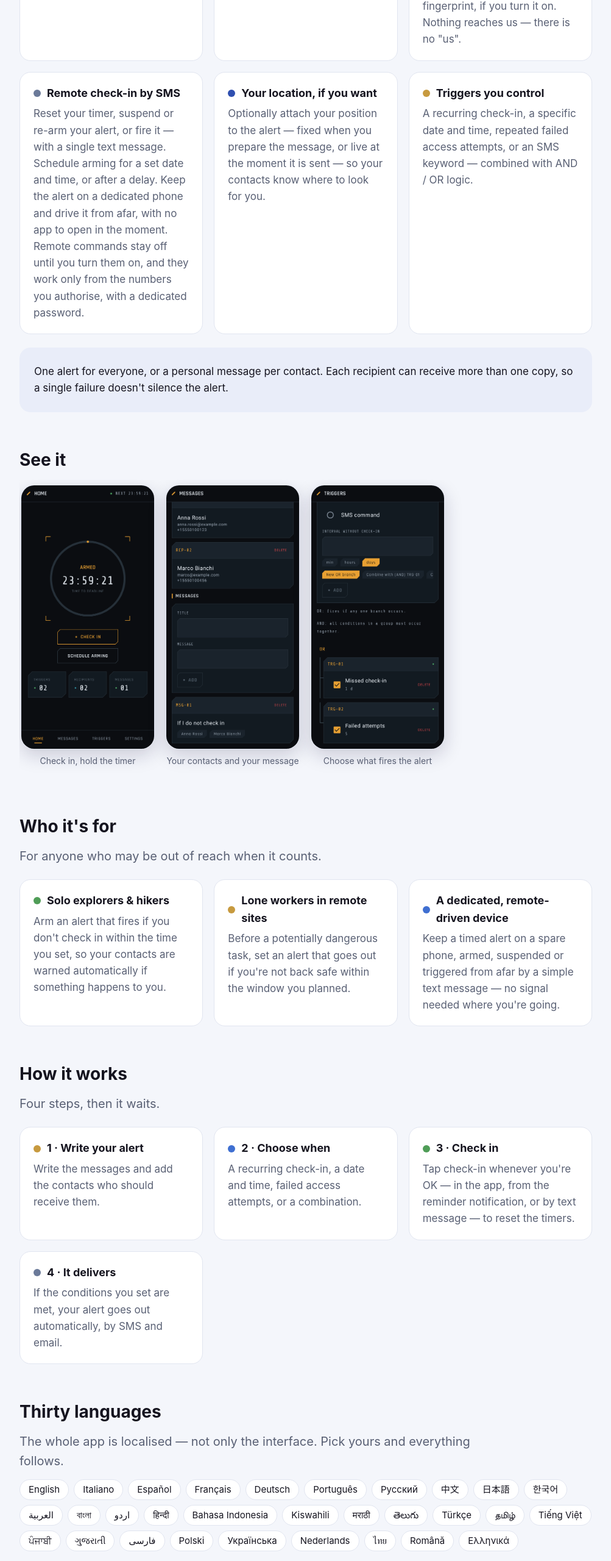
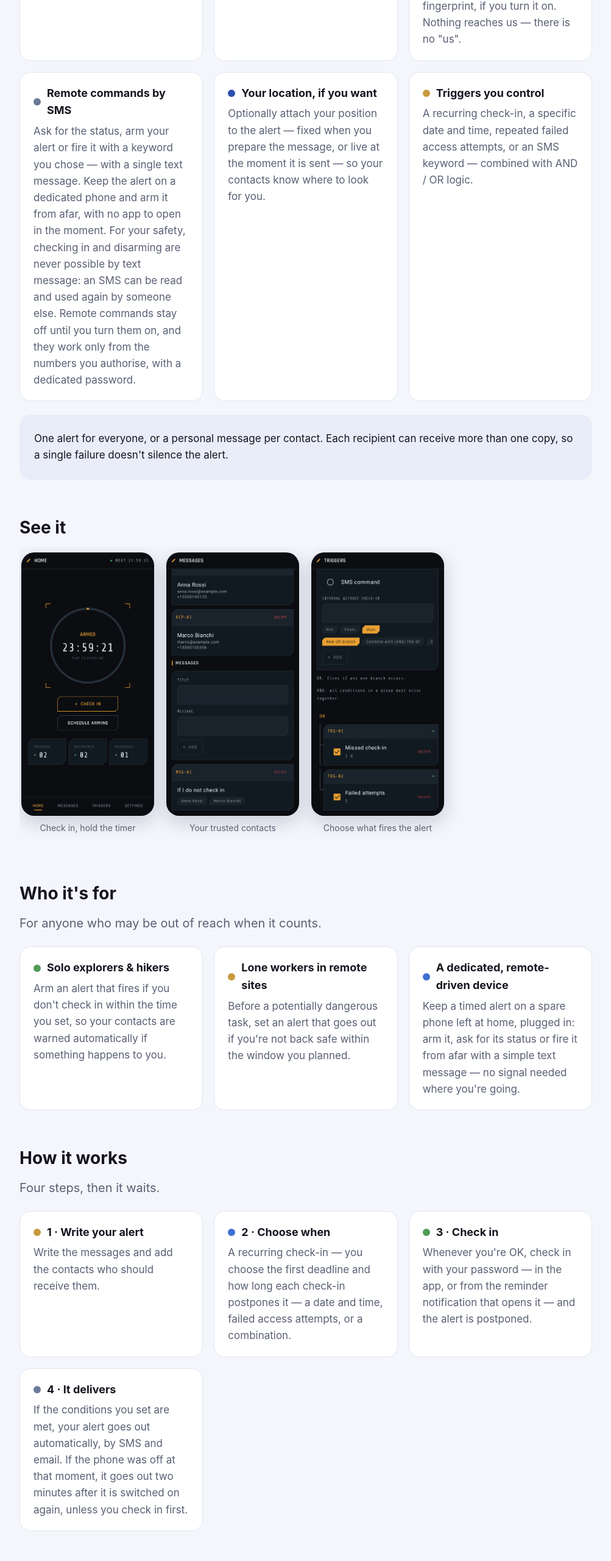
Before and after one commit to ethicalheritage/ethic4, a plain HTML site: page apps/legatum/index.html in a window 1280 px wide. Shown: the part 820-3380 px from the top of the page at 61% size, without its empty margins (138-1141 px from the left). Drawn offline with Linux system fonts and the light colour scheme.

Commit message:
Add files via upload

```diff
--- a/apps/legatum/index.html
+++ b/apps/legatum/index.html
@@ -153,8 +153,8 @@
         <p>Messages and contacts are encrypted on the device (AES-256-GCM, keys derived with Argon2id) and unlocked with your password — plus your fingerprint, if you turn it on. Nothing reaches us — there is no "us".</p>
       </div>
       <div class="card">
-        <h3><i style="background:var(--slate)"></i>Remote check-in by SMS</h3>
-        <p>Reset your timer, suspend or re-arm your alert, or fire it — with a single text message. Schedule arming for a set date and time, or after a delay. Keep the alert on a dedicated phone and drive it from afar, with no app to open in the moment. Remote commands stay off until you turn them on, and they work only from the numbers you authorise, with a dedicated password.</p>
+        <h3><i style="background:var(--slate)"></i>Remote commands by SMS</h3>
+        <p>Ask for the status, arm your alert or fire it with a keyword you chose — with a single text message. Keep the alert on a dedicated phone and arm it from afar, with no app to open in the moment. For your safety, checking in and disarming are never possible by text message: an SMS can be read and used again by someone else. Remote commands stay off until you turn them on, and they work only from the numbers you authorise, with a dedicated password.</p>
       </div>
       <div class="card">
         <h3><i style="background:var(--accent)"></i>Your location, if you want</h3>
@@ -173,8 +173,8 @@
   <section>
     <h2>See it</h2>
     <div class="shots">
-      <figure><img src="assets/screenshots/01-dashboard.png" alt="Dashboard with check-in countdown" loading="lazy"><figcaption>Check in, hold the timer</figcaption></figure>
-      <figure><img src="assets/screenshots/02-recipients.png" alt="Recipients and messages" loading="lazy"><figcaption>Your contacts and your message</figcaption></figure>
+      <figure><img src="assets/screenshots/01-dashboard.png" alt="Armed screen with the countdown, Check in and Disarm" loading="lazy"><figcaption>Check in, hold the timer</figcaption></figure>
+      <figure><img src="assets/screenshots/02-recipients.png" alt="Recipients with email and phone number" loading="lazy"><figcaption>Your trusted contacts</figcaption></figure>
       <figure><img src="assets/screenshots/03-triggers.png" alt="Triggers combined with OR and AND" loading="lazy"><figcaption>Choose what fires the alert</figcaption></figure>
     </div>
   </section>
@@ -193,7 +193,7 @@
       </div>
       <div class="card">
         <h3><i style="background:var(--blue)"></i>A dedicated, remote-driven device</h3>
-        <p>Keep a timed alert on a spare phone, armed, suspended or triggered from afar by a simple text message — no signal needed where you're going.</p>
+        <p>Keep a timed alert on a spare phone left at home, plugged in: arm it, ask for its status or fire it from afar with a simple text message — no signal needed where you're going.</p>
       </div>
     </div>
   </section>
@@ -208,15 +208,15 @@
       </div>
       <div class="card">
         <h3><i style="background:var(--blue)"></i>2 · Choose when</h3>
-        <p>A recurring check-in, a date and time, failed access attempts, or a combination.</p>
+        <p>A recurring check-in — you choose the first deadline and how long each check-in postpones it — a date and time, failed access attempts, or a combination.</p>
       </div>
       <div class="card">
         <h3><i style="background:var(--green)"></i>3 · Check in</h3>
-        <p>Tap check-in whenever you're OK — in the app, from the reminder notification, or by text message — to reset the timers.</p>
+        <p>Whenever you're OK, check in with your password — in the app, or from the reminder notification that opens it — and the alert is postponed.</p>
       </div>
       <div class="card">
         <h3><i style="background:var(--slate)"></i>4 · It delivers</h3>
-        <p>If the conditions you set are met, your alert goes out automatically, by SMS and email.</p>
+        <p>If the conditions you set are met, your alert goes out automatically, by SMS and email. If the phone was off at that moment, it goes out two minutes after it is switched on again, unless you check in first.</p>
       </div>
     </div>
   </section>
@@ -235,7 +235,7 @@
     <div class="grid">
       <div class="card">
         <h3><i style="background:var(--blue)"></i>Sending email through your account</h3>
-        <p>The app asks Google for one permission only — "send email on your behalf" — and uses it solely to send the messages you configured. It never reads, imports or stores your other mail, and the access token stays encrypted on your device.</p>
+        <p>The app asks Google for one permission only — "send email on your behalf" — and uses it solely to send the messages you configured. It never reads, imports or stores your other mail, and the access token stays encrypted on your device. Details in the <a href="privacy.html">Privacy Policy</a>, section “Google user data”.</p>
       </div>
       <div class="card">
         <h3><i style="background:var(--gold)"></i>Sending text from your number</h3>
```
Also changed, not shown: apps/legatum/privacy.html (+6 -6 lines).
